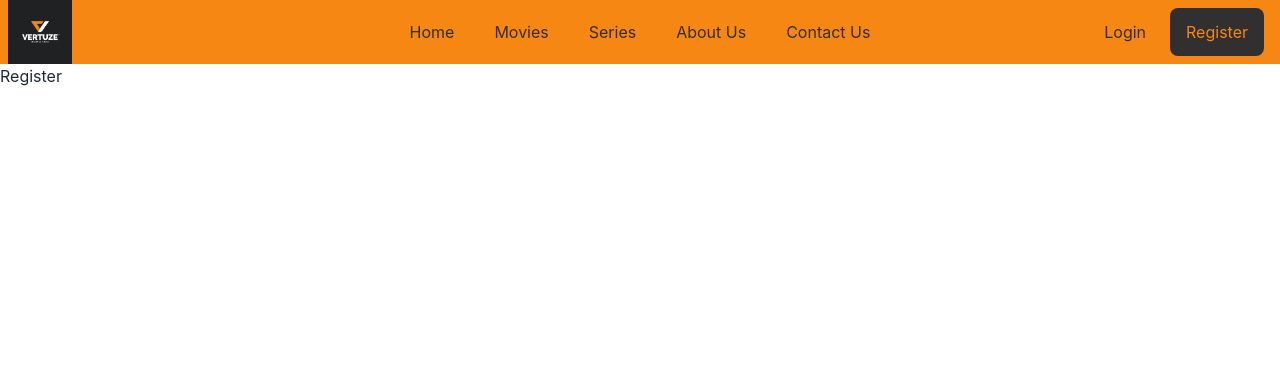
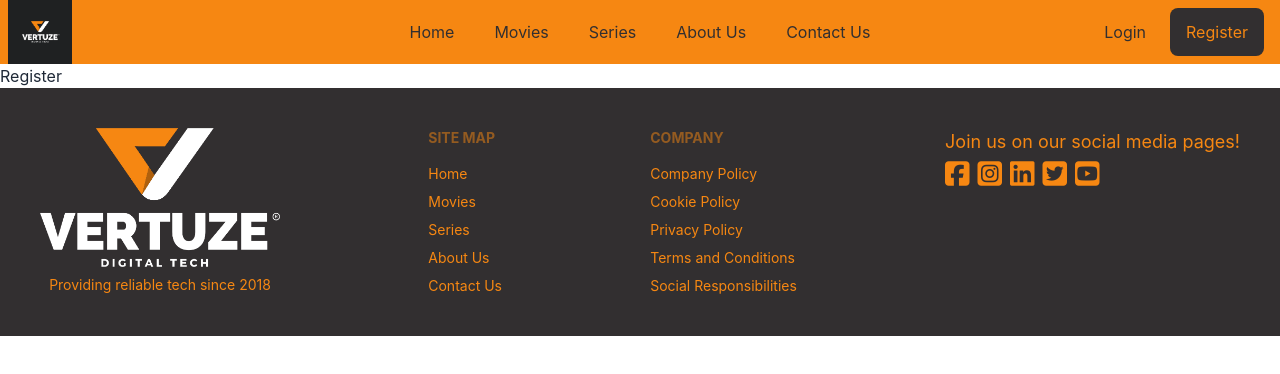
Before and after one commit to gabrielmania/vertuze-digital-tech-v2, a React (Vite) app in the folder client/: page /register in a window 1280 px wide. Shown: the top 374 px of the page. Built offline with nearby package versions, Linux system fonts and the light colour scheme.

Commit message:
added Footer component

```diff
--- a/client/index.html
+++ b/client/index.html
@@ -5,6 +5,8 @@
   <meta charset="UTF-8" />
   <link rel="icon" type="image/svg+xml" href="/vite.svg" />
   <meta name="viewport" content="width=device-width, initial-scale=1.0" />
+  <!-- Fontawesome Kit -->
+  <script src="https://kit.fontawesome.com/ed2f2fe40a.js" crossorigin="anonymous"></script>
   <title>Vite + React</title>
 </head>
 
--- a/client/src/App.jsx
+++ b/client/src/App.jsx
@@ -1,4 +1,5 @@
 import { Route, Routes } from "react-router-dom";
+import Footer from "./components/Footer";
 import Navbar from "./components/Navbar";
 
 function App() {
@@ -14,6 +15,7 @@ function App() {
         <Route path="/login" element={<h1>Login</h1>} />
         <Route path="/register" element={<h1>Register</h1>} />
       </Routes>
+      <Footer />
     </>
   );
 }
--- /dev/null
+++ b/client/src/components/Footer.jsx
@@ -0,0 +1,41 @@
+import { Link } from "react-router-dom";
+import logo from "/images/dark-nobg.png";
+
+function Footer() {
+  return (
+    <footer className="footer p-10 bg-secondary text-primary flex flex-col lg:flex-row justify-between 2xl:justify-evenly items-center lg:items-start">
+      <div className="flex flex-col items-center">
+        <img src={logo} alt="Vertuze Digital Tech Logo" className="w-60" />
+        <p>Providing reliable tech since 2018</p>
+      </div>
+      <div className="flex flex-col items-center lg:items-start">
+        <span className="footer-title">Site Map</span>
+        <Link to="/">Home</Link>
+        <Link to="/movies">Movies</Link>
+        <Link to="/series">Series</Link>
+        <Link to="/about">About Us</Link>
+        <Link to="/contact">Contact Us</Link>
+      </div>
+      <div className="flex flex-col items-center lg:items-start">
+        <span className="footer-title">Company</span>
+        <Link to="/">Company Policy</Link>
+        <Link to="/">Cookie Policy</Link>
+        <Link to="/">Privacy Policy</Link>
+        <Link to="/">Terms and Conditions</Link>
+        <Link to="/">Social Responsibilities</Link>
+      </div>
+      <div className="flex flex-col items-center lg:items-start">
+        <p className="text-lg">Join us on our social media pages!</p>
+        <div>
+          <i className="fa-brands fa-square-facebook fa-2xl mr-2" />
+          <i className="fa-brands fa-square-instagram fa-2xl mr-2" />
+          <i className="fa-brands fa-linkedin fa-2xl mr-2" />
+          <i className="fa-brands fa-square-twitter fa-2xl mr-2" />
+          <i className="fa-brands fa-square-youtube fa-2xl" />
+        </div>
+      </div>
+    </footer>
+  );
+}
+
+export default Footer;
```
Also changed, not shown: client/public/images/dark-nobg.png.
